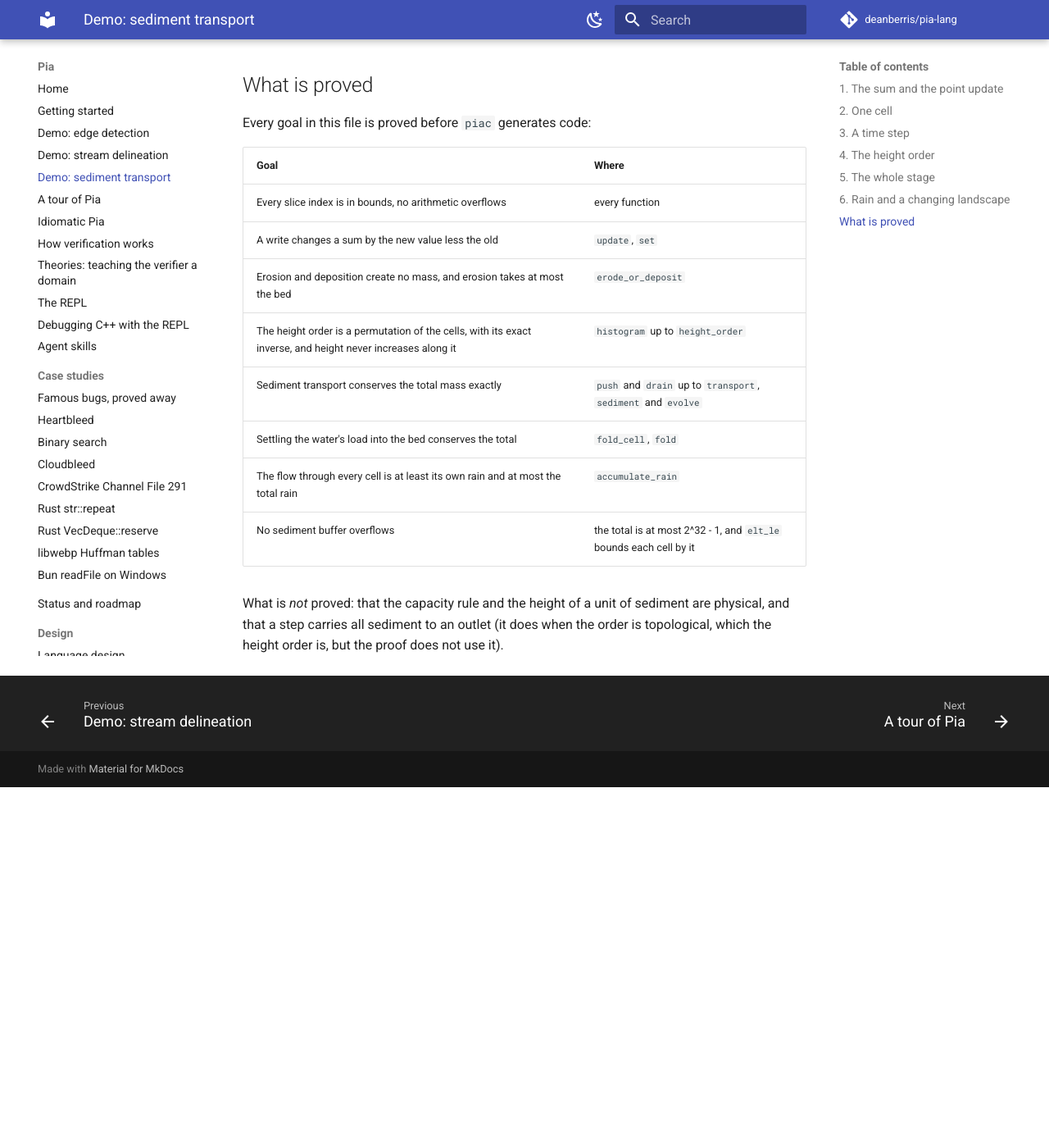
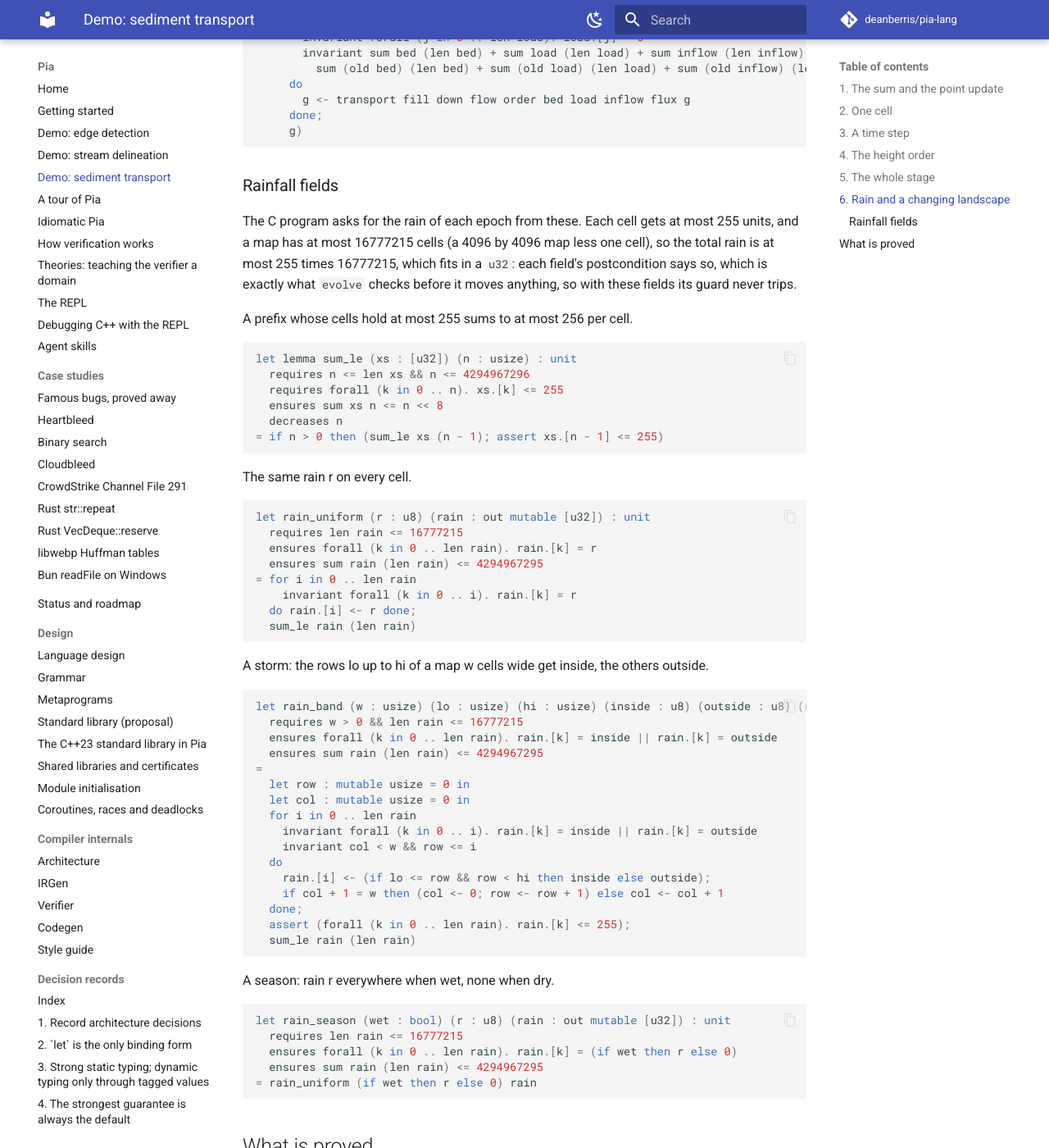
Before and after one commit to deanberris/pia-lang, an MkDocs documentation site: the page built from docs/sediment.pia.md, in a window 1280 px wide and 1400 px high, scrolled down 16025 px. Shown: the whole window at 82% size. Built offline with MkDocs 1.6.1 and Material for MkDocs 9.7.7, drawn with Linux system fonts in a browser that asks for light colours; comment, search, counter and statistics services are not loaded; before the commit the page ends 16985 px from its top, so only the background shows below that; some of the changed text lies outside the part shown.

Commit message:
Sediment: the rainfall fields are proved Pia
docs/sediment.pia.md gets three C entry points for the rain of an
epoch, in place of the fields main.c built: rain_uniform, rain_band
(the rows lo up to hi of a w-wide map get one amount, the rest
another, with no multiplication: a row and column counter) and
rain_season (uniform when wet, none when dry). Each ensures every
cell gets at most 255 units and the total fits in a u32 (sum_le: a
prefix of cells at most 255 sums to at most n << 8), given a map of at
most 16777215 cells, so evolve's guard never trips with them. main.c
calls them and now refuses maps over 16777215 cells.

Run on the 384x256 test map: the same epochs and numbers as with the
C fields (8977376 left, 853024 out, 9830400 in all), 248.8 ms for the
8 epochs, 33.5 ms of it in Pia.

Proof (8 threads, alone): docs/sediment.pia.md 606 proved (was 570),
0 failed, 0 skipped, 35.2 s (encode 17.4 s, solve 17.5 s), cost
318200011. The new goals are cheap: sum_le's postcondition 793840,
rain_band's invariant 342243. Costliest on the page are unchanged:
owners 101540368, transfer 27036036.

Co-Authored-By: Claude Opus 5.5 <noreply@anthropic.com>
Claude-Session: https://claude.ai/code/session_01SkMSau8GYchC8LfRm5uTAt

````diff
--- a/docs/sediment.pia.md
+++ b/docs/sediment.pia.md
@@ -51,6 +51,13 @@ interface Transport @abi(c) = sig
   let surface : (rock : [u16]) -> (bed : [u32]) -> (height : out mutable [u16])
       -> unit
     requires len bed = len rock && len height = len rock
+  let rain_uniform : (r : u8) -> (rain : out mutable [u32]) -> unit
+    requires len rain <= 16777215
+  let rain_band : (w : usize) -> (lo : usize) -> (hi : usize) -> (inside : u8)
+      -> (outside : u8) -> (rain : out mutable [u32]) -> unit
+    requires w > 0 && len rain <= 16777215
+  let rain_season : (wet : bool) -> (r : u8) -> (rain : out mutable [u32]) -> unit
+    requires len rain <= 16777215
   let evolve : (fill : [u16]) -> (down : [usize]) -> (rain : [u32]) -> (k : u32)
       -> (bed : inout mutable [u32]) -> (load : inout mutable [u32])
       -> (inflow : inout mutable [u32]) -> (flux : out mutable [u32])
@@ -672,7 +679,8 @@ the sediment change the land: the ground the water sees is the rock raised
 by the sediment resting on it, so erosion cuts valleys down and deposition
 fills them. The C program runs the landscape in *epochs*: before each, it
 computes the ground with `surface`, fills its sinks and finds its
-directions with the first half's stages, and builds a rainfall field; then
+directions with the first half's stages, and asks for a rainfall field
+(below); then
 `evolve` sorts the cells, accumulates the rain and moves sediment for `k`
 steps. Because the directions change between epochs, a little load and
 inflow may be left in flight; `fold` settles it into the bed first.
@@ -870,6 +878,71 @@ let evolve (fill : [u16]) (down : [usize]) (rain : [u32]) (k : u32)
      g)
 ```
 
+### Rainfall fields
+
+The C program asks for the rain of each epoch from these. Each cell gets at
+most 255 units, and a map has at most 16777215 cells (a 4096 by 4096 map
+less one cell), so the total rain is at most 255 times 16777215, which fits
+in a `u32`: each field's postcondition says so, which is exactly what
+`evolve` checks before it moves anything, so with these fields its guard
+never trips.
+
+A prefix whose cells hold at most 255 sums to at most 256 per cell.
+
+```pia
+let lemma sum_le (xs : [u32]) (n : usize) : unit
+  requires n <= len xs && n <= 4294967296
+  requires forall (k in 0 .. n). xs.[k] <= 255
+  ensures sum xs n <= n << 8
+  decreases n
+= if n > 0 then (sum_le xs (n - 1); assert xs.[n - 1] <= 255)
+```
+
+The same rain r on every cell.
+
+```pia
+let rain_uniform (r : u8) (rain : out mutable [u32]) : unit
+  requires len rain <= 16777215
+  ensures forall (k in 0 .. len rain). rain.[k] = r
+  ensures sum rain (len rain) <= 4294967295
+= for i in 0 .. len rain
+    invariant forall (k in 0 .. i). rain.[k] = r
+  do rain.[i] <- r done;
+  sum_le rain (len rain)
+```
+
+A storm: the rows lo up to hi of a map w cells wide get inside, the others
+outside.
+
+```pia
+let rain_band (w : usize) (lo : usize) (hi : usize) (inside : u8) (outside : u8) (rain : out mutable [u32]) : unit
+  requires w > 0 && len rain <= 16777215
+  ensures forall (k in 0 .. len rain). rain.[k] = inside || rain.[k] = outside
+  ensures sum rain (len rain) <= 4294967295
+=
+  let row : mutable usize = 0 in
+  let col : mutable usize = 0 in
+  for i in 0 .. len rain
+    invariant forall (k in 0 .. i). rain.[k] = inside || rain.[k] = outside
+    invariant col < w && row <= i
+  do
+    rain.[i] <- (if lo <= row && row < hi then inside else outside);
+    if col + 1 = w then (col <- 0; row <- row + 1) else col <- col + 1
+  done;
+  assert (forall (k in 0 .. len rain). rain.[k] <= 255);
+  sum_le rain (len rain)
+```
+
+A season: rain r everywhere when wet, none when dry.
+
+```pia
+let rain_season (wet : bool) (r : u8) (rain : out mutable [u32]) : unit
+  requires len rain <= 16777215
+  ensures forall (k in 0 .. len rain). rain.[k] = (if wet then r else 0)
+  ensures sum rain (len rain) <= 4294967295
+= rain_uniform (if wet then r else 0) rain
+```
+
 ## What is proved
 
 Every goal in this file is proved before `piac` generates code:
@@ -883,6 +956,7 @@ Every goal in this file is proved before `piac` generates code:
 | Sediment transport conserves the total mass exactly | `push` and `drain` up to `transport`, `sediment` and `evolve` |
 | Settling the water's load into the bed conserves the total | `fold_cell`, `fold` |
 | The flow through every cell is at least its own rain and at most the total rain | `accumulate_rain` |
+| Every rainfall field gives each cell at most 255 units, and its total fits in a `u32` | `rain_uniform`, `rain_band`, `rain_season` |
 | No sediment buffer overflows | the total is at most 2^32 - 1, and `elt_le` bounds each cell by it |
 
 What is *not* proved: that the capacity rule and the height of a unit of
````
Also changed, not shown: 2 other files.
